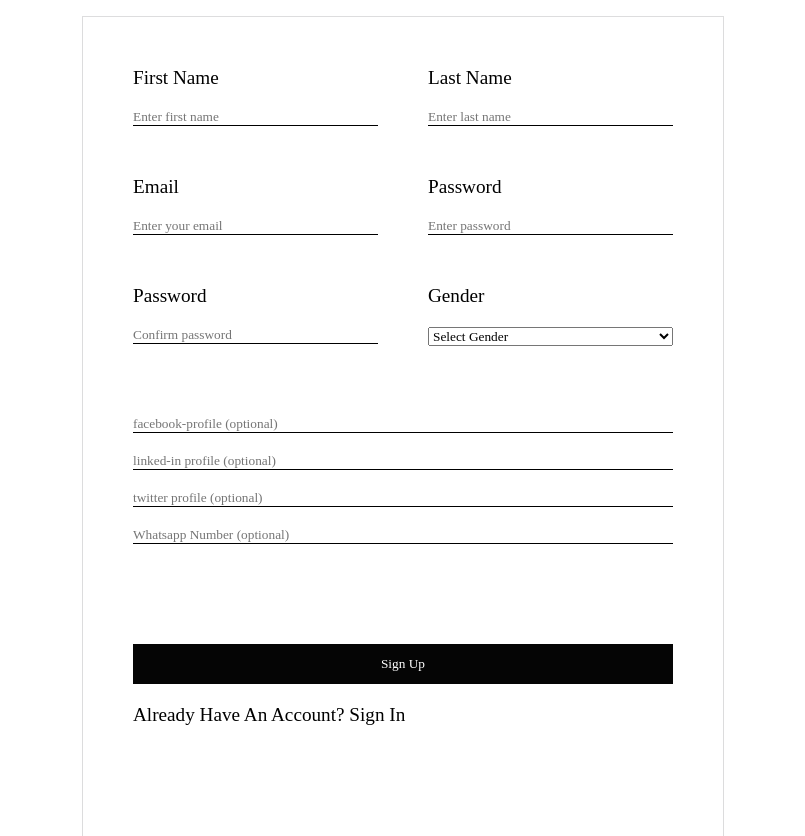
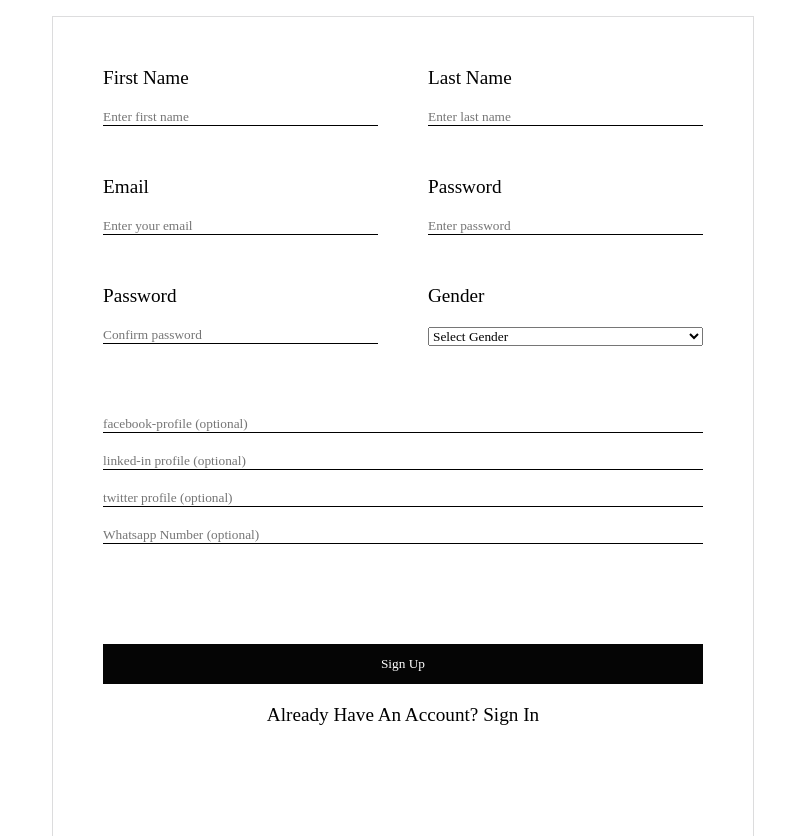
Before and after one commit to alik95997/Argiswara-Blog-App, a plain HTML site: page signup.html in a window 1280 px wide. Shown: the part 123-959 px from the top of the page, without its empty margins (237-1042 px from the left). Drawn offline with Linux system fonts and the light colour scheme; a web font is replaced by a local one.

Commit message:
Update styles.css

```diff
--- a/styles.css
+++ b/styles.css
@@ -32,9 +32,9 @@ body {
 
 
 .form {
-    width: 50%;
-    /* width: 700px; */
-    max-width: 100%;
+    /* width: 50%; */
+    width: 700px;
+    max-width: 95%;
     display: flex;
     justify-content: center;
     margin: 0 auto;
@@ -52,7 +52,9 @@ body {
 .form-group:nth-child(3),
 .form-group:nth-child(4),
 .form-group:nth-child(5),
-.form-group:nth-child(6) {
+.form-group:nth-child(6) ,
+.form-group:nth-child(7)
+{
     grid-column: span 1;
 }
 
@@ -583,3 +585,11 @@ footer {
     margin-top: 20px;
     padding: 8px 0px;
 }
+
+.signup-sign-link-parent{
+    display: flex;
+    justify-content: center;
+    align-items: center;
+    width: 100%;
+    margin: 0 auto;
+}
```
